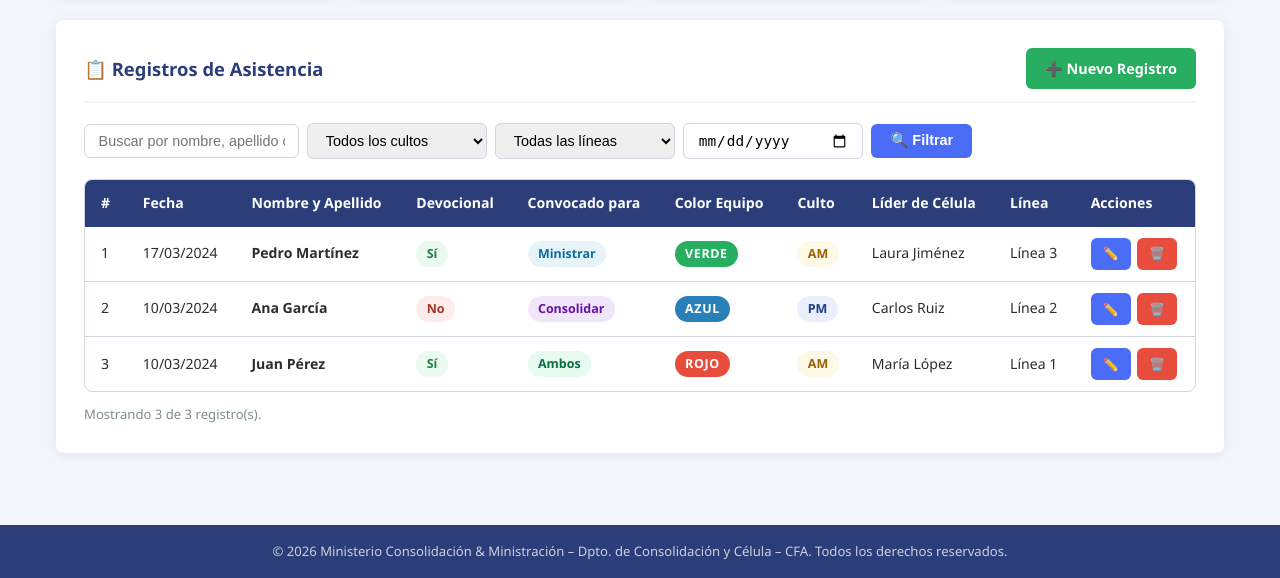
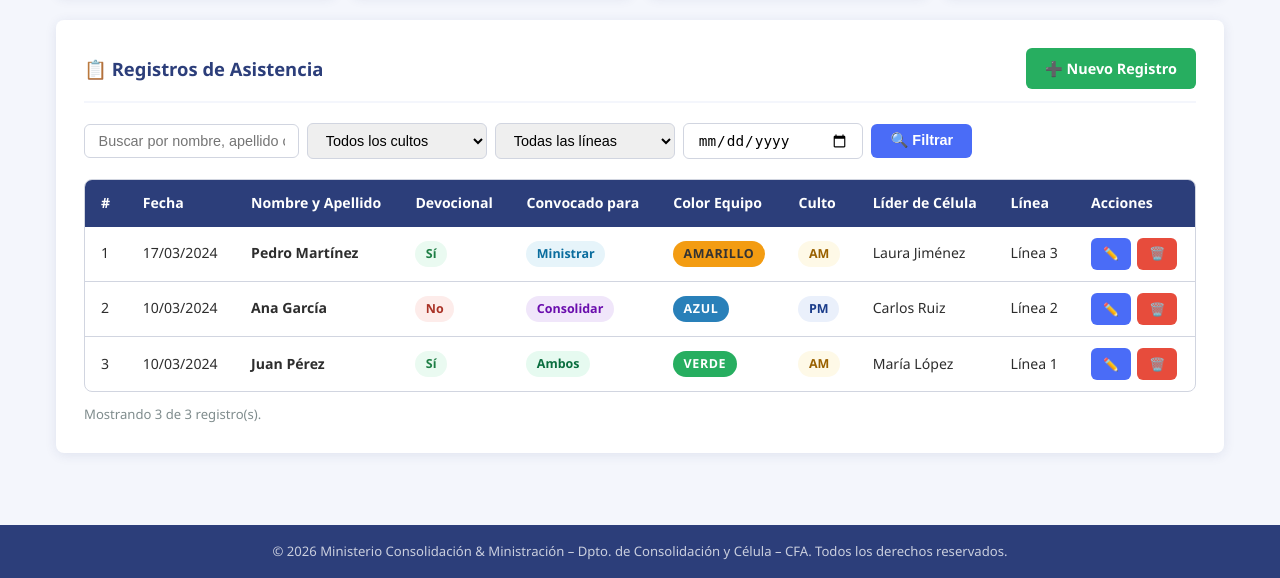
Before and after one commit to fernando1895/consolidacioncfa, a PHP site: page / in a window 1280 px wide. Shown: the part 222-800 px from the top of the page. Run offline with PHP 8.4, Linux system fonts and the light colour scheme; data comes from the database, SQL or seed files in the repository.

Commit message:
Restrict team colors to Verde, Amarillo, Azul, Naranja
Co-authored-by: fernando1895 <101447687+fernando1895@users.noreply.github.com>
Agent-Logs-Url: https://github.com/fernando1895/consolidacioncfa/sessions/b20ba099-843d-4a05-a9a4-2372e18fe754

```diff
--- a/css/styles.css
+++ b/css/styles.css
@@ -362,14 +362,10 @@ body {
     letter-spacing: 0.05em;
 }
 
-.badge-equipo--rojo    { background-color: #e74c3c; }
-.badge-equipo--azul    { background-color: #2980b9; }
 .badge-equipo--verde   { background-color: #27ae60; }
 .badge-equipo--amarillo{ background-color: #f39c12; color: #333; }
+.badge-equipo--azul    { background-color: #2980b9; }
 .badge-equipo--naranja { background-color: #e67e22; }
-.badge-equipo--morado  { background-color: #8e44ad; }
-.badge-equipo--blanco  { background-color: #bdc3c7; color: #333; }
-.badge-equipo--negro   { background-color: #2c3e50; }
 .badge-equipo--default { background-color: #7f8c8d; }
 
 /* ── Badge devocional / culto ──────────────────────────────── */
--- a/database.sql
+++ b/database.sql
@@ -32,6 +32,6 @@ CREATE TABLE IF NOT EXISTS asistencia (
 -- ============================================================
 INSERT INTO asistencia (fecha, devocional, convocado, color_equipo, culto, nombre, apellido, lider_celula, linea)
 VALUES
-    ('2024-03-10', 'Sí', 'Ambos',      'Rojo',   'AM', 'Juan',   'Pérez',    'María López',    'Línea 1'),
+    ('2024-03-10', 'Sí', 'Ambos',      'Verde',   'AM', 'Juan',   'Pérez',    'María López',    'Línea 1'),
     ('2024-03-10', 'No', 'Consolidar', 'Azul',   'PM', 'Ana',    'García',   'Carlos Ruiz',    'Línea 2'),
-    ('2024-03-17', 'Sí', 'Ministrar',  'Verde',  'AM', 'Pedro',  'Martínez', 'Laura Jiménez',  'Línea 3');
+    ('2024-03-17', 'Sí', 'Ministrar',  'Amarillo',  'AM', 'Pedro',  'Martínez', 'Laura Jiménez',  'Línea 3');
--- a/editar.php
+++ b/editar.php
@@ -104,7 +104,7 @@ try {
 }
 
 // ── Colores de equipo disponibles ────────────────────────────
-$coloresEquipo = ['Rojo', 'Azul', 'Verde', 'Amarillo', 'Naranja', 'Morado', 'Blanco', 'Negro'];
+$coloresEquipo = ['Verde', 'Amarillo', 'Azul', 'Naranja'];
 
 $tituloPagina = 'Editar Registro';
 require_once 'includes/header.php';
--- a/index.php
+++ b/index.php
@@ -99,14 +99,10 @@ try {
  */
 function claseBadgeEquipo(string $color): string {
     $mapa = [
-        'rojo'     => 'badge-equipo--rojo',
-        'azul'     => 'badge-equipo--azul',
         'verde'    => 'badge-equipo--verde',
         'amarillo' => 'badge-equipo--amarillo',
+        'azul'     => 'badge-equipo--azul',
         'naranja'  => 'badge-equipo--naranja',
-        'morado'   => 'badge-equipo--morado',
-        'blanco'   => 'badge-equipo--blanco',
-        'negro'    => 'badge-equipo--negro',
     ];
     return $mapa[strtolower($color)] ?? 'badge-equipo--default';
 }
--- a/registro.php
+++ b/registro.php
@@ -102,7 +102,7 @@ if ($_SERVER['REQUEST_METHOD'] === 'POST') {
 }
 
 // ── Colores de equipo disponibles ────────────────────────────
-$coloresEquipo = ['Rojo', 'Azul', 'Verde', 'Amarillo', 'Naranja', 'Morado', 'Blanco', 'Negro'];
+$coloresEquipo = ['Verde', 'Amarillo', 'Azul', 'Naranja'];
 
 $tituloPagina = 'Nuevo Registro';
 require_once 'includes/header.php';
```
